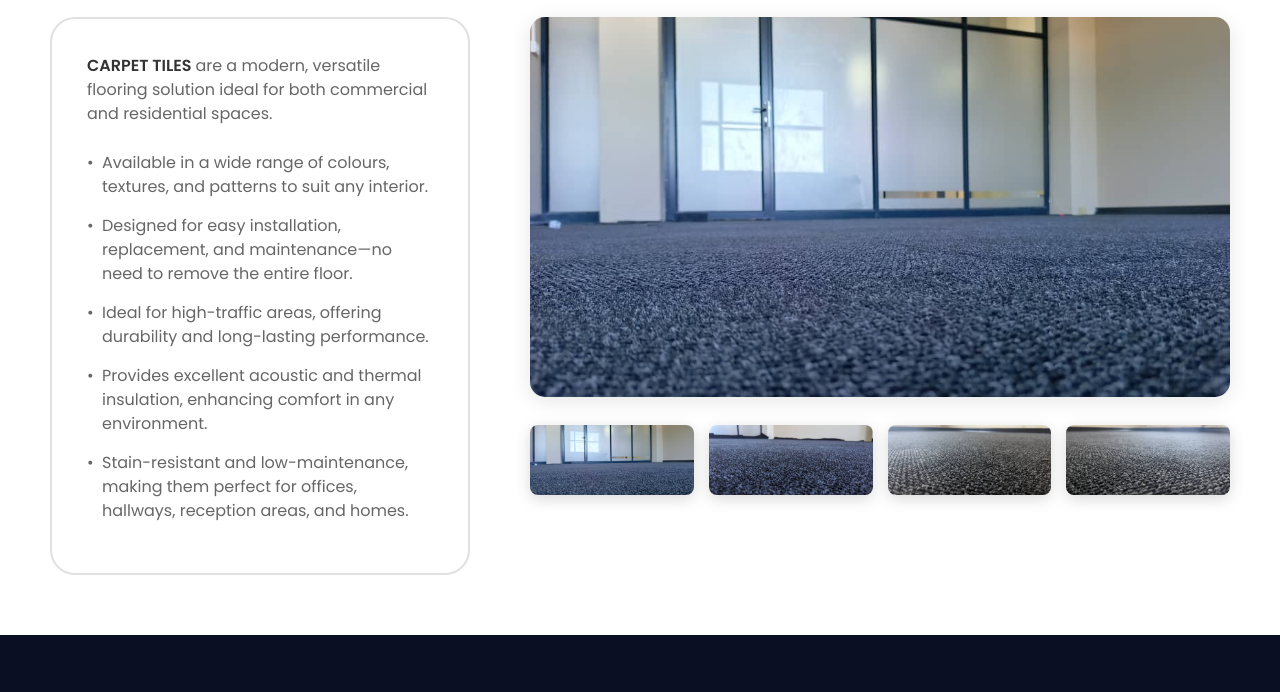
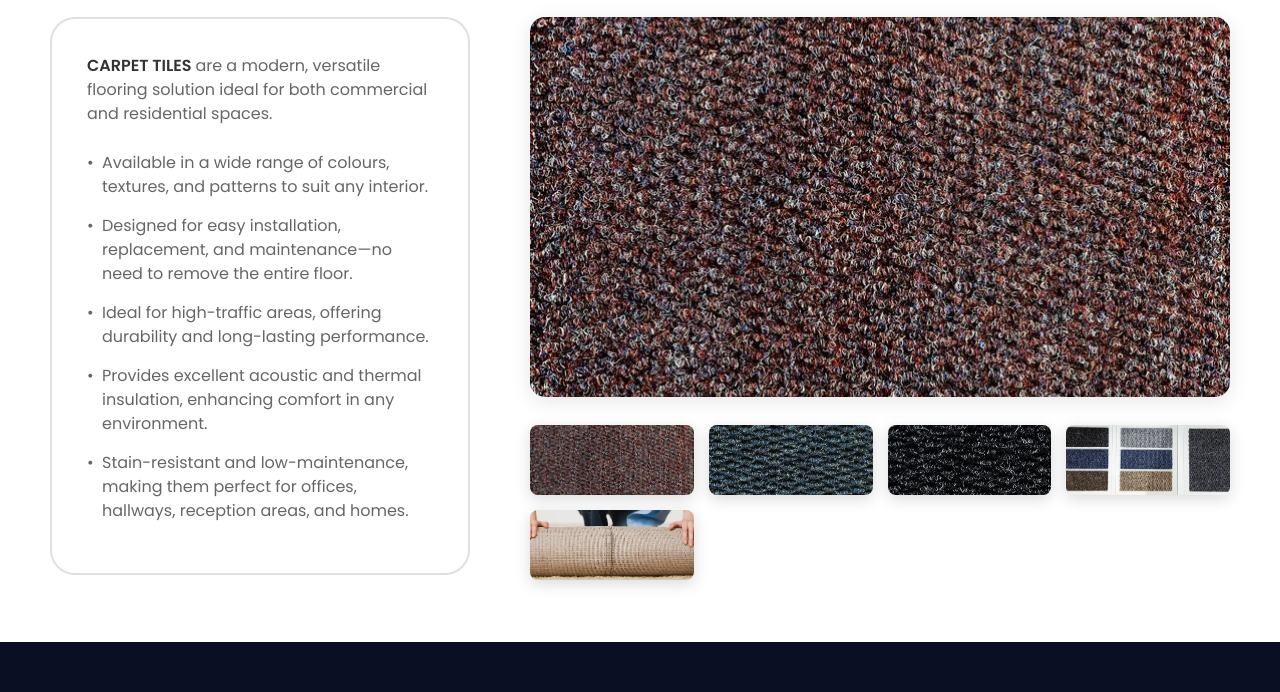
Before and after one commit to Jessekay0629/Haven-Blinds, a website: page public/carpet tiles.html in a window 1280 px wide. Shown: the part 487-1179 px from the top of the page. Drawn offline with nearby package versions, Linux system fonts and the light colour scheme; a script that the page names is missing.

Commit message:
carpet tiles update

```diff
--- a/public/carpet tiles.html
+++ b/public/carpet tiles.html
@@ -142,22 +142,25 @@
                 <!-- Right Visual Section -->
                 <div class="visual-section">
                     <div class="main-image-container">
-                        <img src="assets/Carpet tiles/1.jpeg" alt="Carpet tiles Main" class="main-image" id="mainImage">
+                        <img src="assets/Carpet tiles/1c.jpeg" alt="Carpet tiles Main" class="main-image" id="mainImage">
                     </div>
 
                     <!-- Thumbnail Grid -->
                     <div class="thumbnail-grid">
-                        <div class="thumbnail-container active" data-image="assets/Carpet tiles/1.jpeg">
-                            <img src="assets/Carpet tiles/1.jpeg" alt="Carpet tiles view 1" class="thumbnail-image">
+                        <div class="thumbnail-container active" data-image="assets/Carpet tiles/1c.jpeg">
+                            <img src="assets/Carpet tiles/1c.jpeg" alt="Carpet tiles view 1" class="thumbnail-image">
                         </div>
-                        <div class="thumbnail-container active" data-image="assets/Carpet tiles/2.jpeg">
-                            <img src="assets/Carpet tiles/2.jpeg" alt="Carpet tiles view 2" class="thumbnail-image">
+                        <div class="thumbnail-container active" data-image="assets/Carpet tiles/2c.jpeg">
+                            <img src="assets/Carpet tiles/2c.jpeg" alt="Carpet tiles view 2" class="thumbnail-image">
                         </div>
-                        <div class="thumbnail-container active" data-image="assets/Carpet tiles/4.jpeg">
-                            <img src="assets/Carpet tiles/4.jpeg" alt="Carpet tiles view 3" class="thumbnail-image">
+                        <div class="thumbnail-container active" data-image="assets/Carpet tiles/3c.jpeg">
+                            <img src="assets/Carpet tiles/3c.jpeg" alt="Carpet tiles view 3" class="thumbnail-image">
                         </div>
-                        <div class="thumbnail-container active" data-image="assets/Carpet tiles/6.jpeg">
-                            <img src="assets/Carpet tiles/6.jpeg" alt="Carpet tiles view 4" class="thumbnail-image">
+                        <div class="thumbnail-container active" data-image="assets/Carpet tiles/5c.jpeg">
+                            <img src="assets/Carpet tiles/5c.jpeg" alt="Carpet tiles view 4" class="thumbnail-image">
+                        </div>
+                        <div class="thumbnail-container active" data-image="assets/Carpet tiles/4c.jpeg">
+                            <img src="assets/Carpet tiles/4c.jpeg" alt="Carpet tiles view 4" class="thumbnail-image">
                         </div>
                     </div>
                 </div>
```
Also changed, not shown: public/Aluminium Venetian Blinds.html (+2 -2 lines), public/FAQ.html (+1 -1 lines), public/assets/Carpet tiles/1c.jpeg (added), public/assets/Carpet tiles/2c.jpeg (added), public/assets/Carpet tiles/3c.jpeg (added), public/assets/Carpet tiles/4c.jpeg (added), public/assets/Carpet tiles/5c.jpeg (added).
